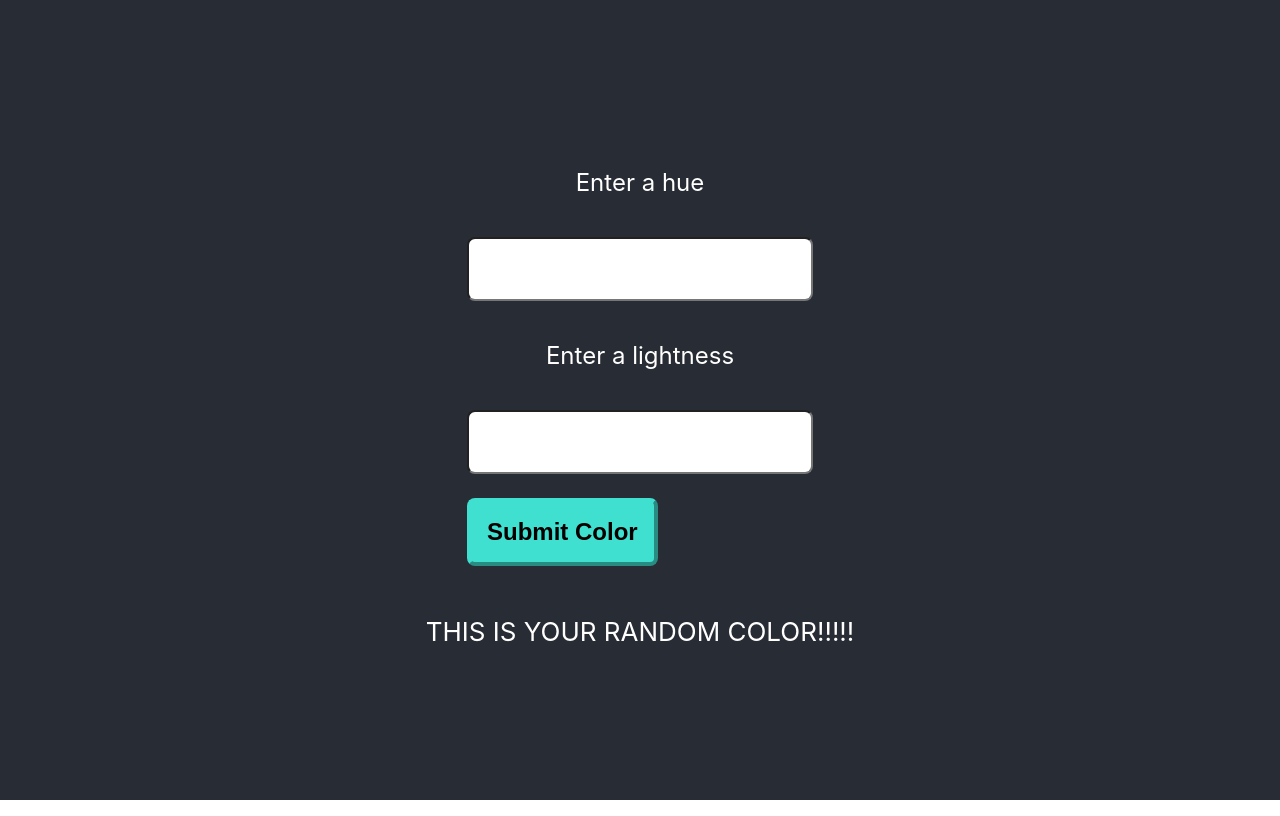
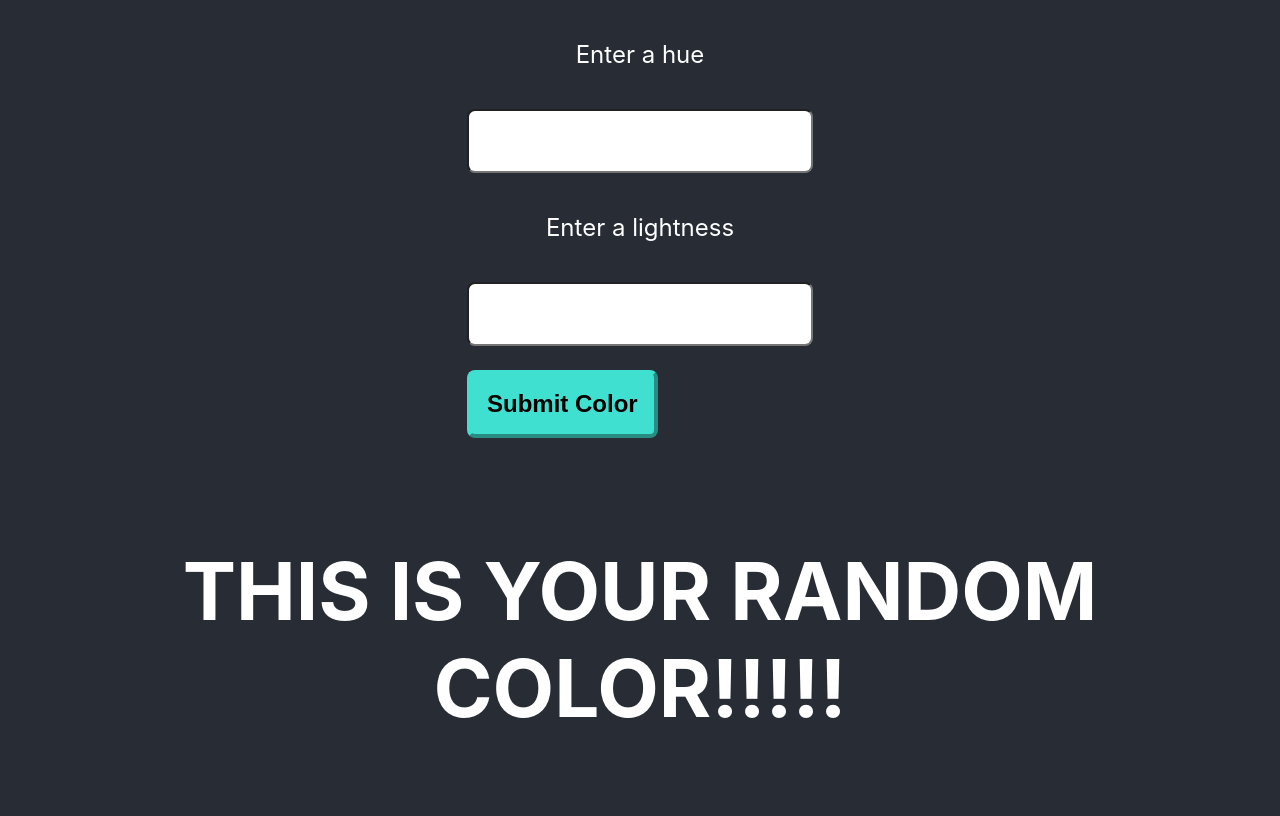
Before and after one commit to jgsheppa/react-app-random-color-generator, a React (Create React App) app: page / in a window 1280 px wide. Built offline with nearby package versions, Linux system fonts and the light colour scheme.

Commit message:
Change class to className in the p tag

```diff
--- a/src/App.css
+++ b/src/App.css
@@ -60,3 +60,8 @@
     transform: rotate(360deg);
   }
 }
+
+.randomColorText {
+  font-size: 80px;
+  font-weight: bold;
+}
--- a/src/App.js
+++ b/src/App.js
@@ -25,7 +25,9 @@ function App() {
             <button className="button item">Submit Color</button>
           </form>
         </div>
-        <p style={{ color: textColor }}>THIS IS YOUR RANDOM COLOR!!!!!</p>
+        <p className="randomColorText" style={{ color: textColor }}>
+          THIS IS YOUR RANDOM COLOR!!!!!
+        </p>
       </header>
     </div>
   );
```
